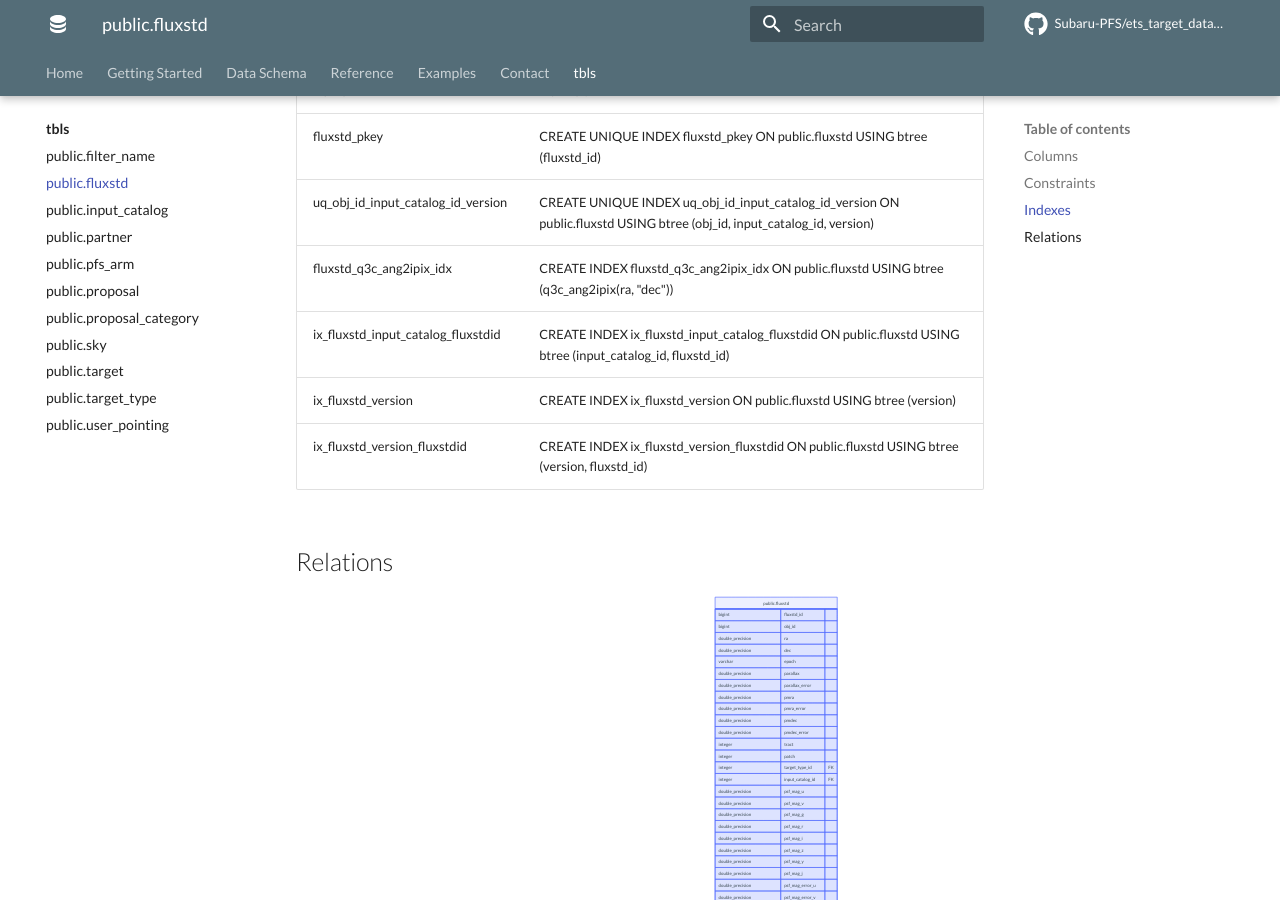
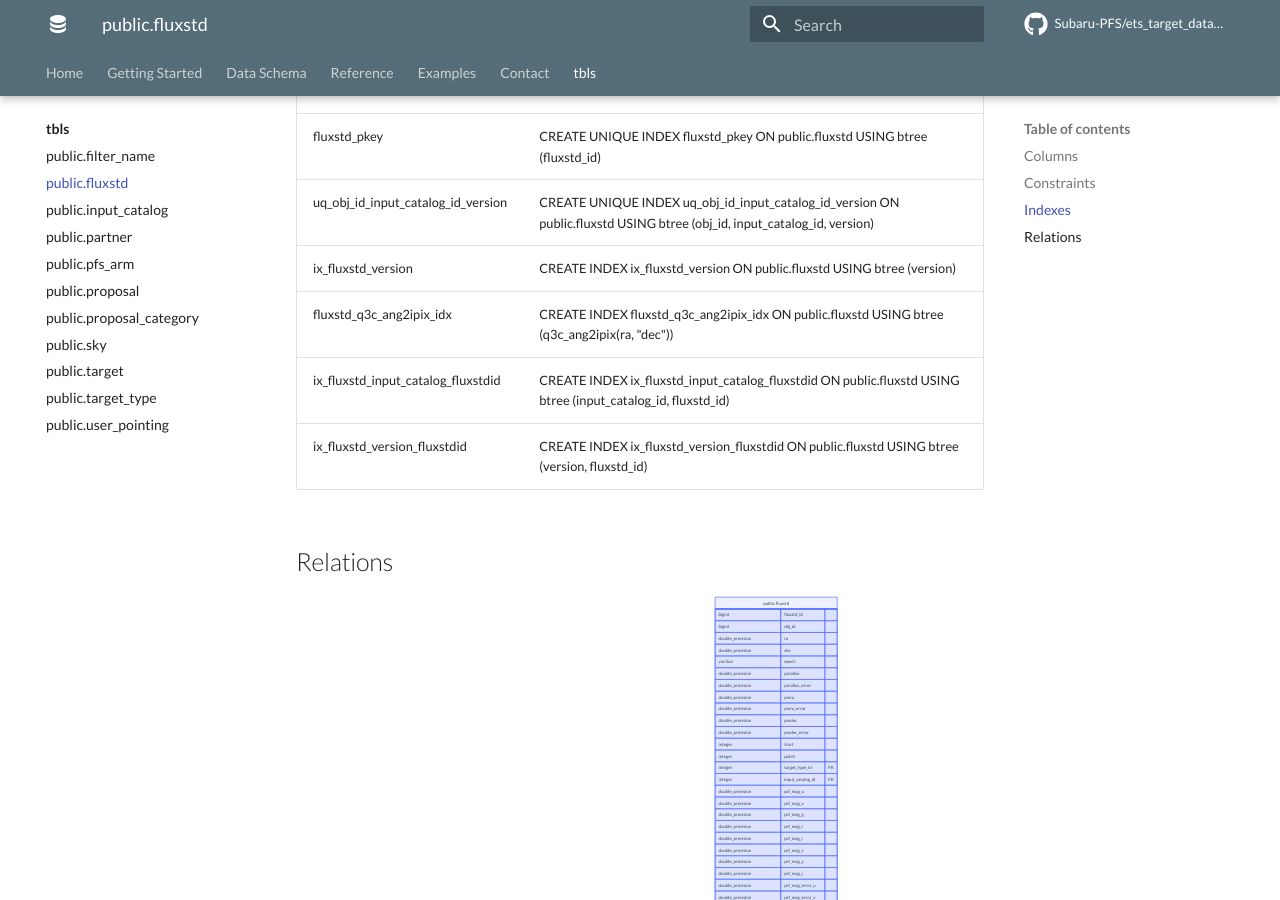
Before and after one commit to Subaru-PFS/ets_target_database, an MkDocs documentation site: the page built from docs/tbls/public.fluxstd.md, in a window 1280 px wide and 900 px high, scrolled down 6795 px. Built offline with MkDocs 1.6.1 and Material for MkDocs 9.7.7, drawn with Linux system fonts in a browser that asks for light colours; plug-ins that fetch from the network failed and are left out; comment, search, counter and statistics services are not loaded.

```diff
--- a/docs/tbls/public.fluxstd.md
+++ b/docs/tbls/public.fluxstd.md
@@ -101,9 +101,9 @@
 | ---- | ---------- |
 | fluxstd_pkey | CREATE UNIQUE INDEX fluxstd_pkey ON public.fluxstd USING btree (fluxstd_id) |
 | uq_obj_id_input_catalog_id_version | CREATE UNIQUE INDEX uq_obj_id_input_catalog_id_version ON public.fluxstd USING btree (obj_id, input_catalog_id, version) |
+| ix_fluxstd_version | CREATE INDEX ix_fluxstd_version ON public.fluxstd USING btree (version) |
 | fluxstd_q3c_ang2ipix_idx | CREATE INDEX fluxstd_q3c_ang2ipix_idx ON public.fluxstd USING btree (q3c_ang2ipix(ra, "dec")) |
 | ix_fluxstd_input_catalog_fluxstdid | CREATE INDEX ix_fluxstd_input_catalog_fluxstdid ON public.fluxstd USING btree (input_catalog_id, fluxstd_id) |
-| ix_fluxstd_version | CREATE INDEX ix_fluxstd_version ON public.fluxstd USING btree (version) |
 | ix_fluxstd_version_fluxstdid | CREATE INDEX ix_fluxstd_version_fluxstdid ON public.fluxstd USING btree (version, fluxstd_id) |
 
 ## Relations
```
Also changed, not shown: docs/tbls/public.target.md (+1 -1 lines), 1 other file.
